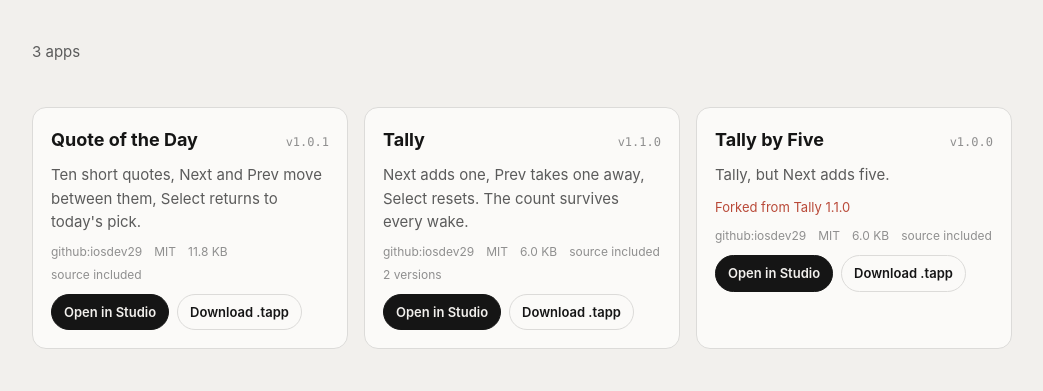
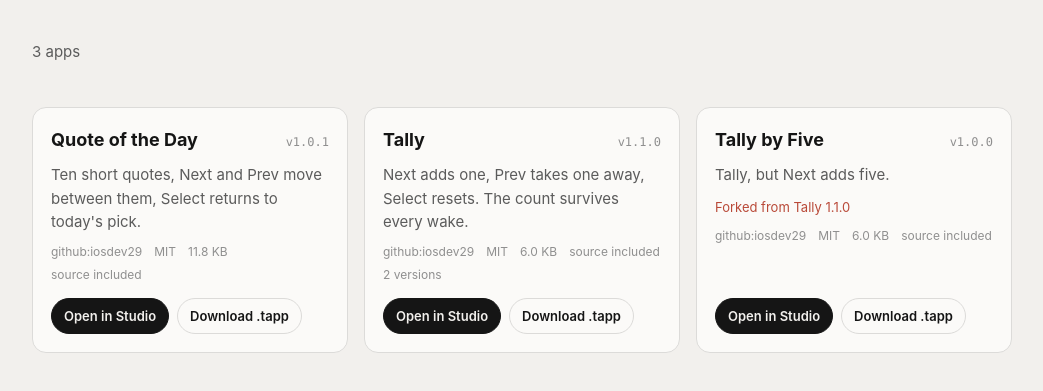
Before and after one commit to iosdev29/trmnl-apps-registry, a website: page index.html in a window 1280 px wide. Shown: the part 165-556 px from the top of the page, without its empty margins (118-1161 px from the left). Drawn offline with Linux system fonts and the light colour scheme.

Commit message:
Gallery: card buttons on one row
A shorter card (a one-line summary) had its buttons higher than its neighbours'. The card is a column now and its
actions sit at the bottom.

```diff
--- a/index.html
+++ b/index.html
@@ -19,7 +19,7 @@ main { max-width: 980px; margin: 0 auto; padding-inline: 20px; padding-block: 40
 h1 { margin: 0; font-size: 30px; }
 header p { margin: 6px 0 0; color: var(--muted); max-width: 65ch; }
 #apps { display: grid; grid-template-columns: repeat(auto-fill, minmax(280px, 1fr)); gap: 16px; }
-.card { background: var(--surface); border: 1px solid var(--line); border-radius: 14px; padding: 18px; display: grid; gap: 10px; align-content: start; }
+.card { background: var(--surface); border: 1px solid var(--line); border-radius: 14px; padding: 18px; display: flex; flex-direction: column; gap: 10px; }
 .shot { aspect-ratio: 1872 / 1404; border-radius: 6px; background: var(--inset); object-fit: cover; width: 100%; }
 .title { display: flex; justify-content: space-between; gap: 8px; align-items: baseline; }
 .title h2 { margin: 0; font-size: 18px; }
@@ -27,7 +27,7 @@ header p { margin: 6px 0 0; color: var(--muted); max-width: 65ch; }
 .summary { margin: 0; color: var(--muted); }
 .meta { font-size: 12px; color: var(--faint); display: flex; flex-wrap: wrap; gap: 4px 12px; }
 .fork { font-size: 13px; color: var(--accent-ink); }
-.actions { display: flex; flex-wrap: wrap; gap: 8px; }
+.actions { display: flex; flex-wrap: wrap; gap: 8px; margin-top: auto; padding-top: 4px; } /* same row on every card */
 .actions a { font-size: 13px; font-weight: 600; text-decoration: none; padding: 7px 12px; border-radius: 999px; border: 1px solid var(--line); color: var(--ink); }
 .actions a.primary { background: var(--ink); color: var(--bg); border-color: var(--ink); }
 .actions a:focus-visible { outline: 2px solid var(--accent); outline-offset: 2px; }
```
